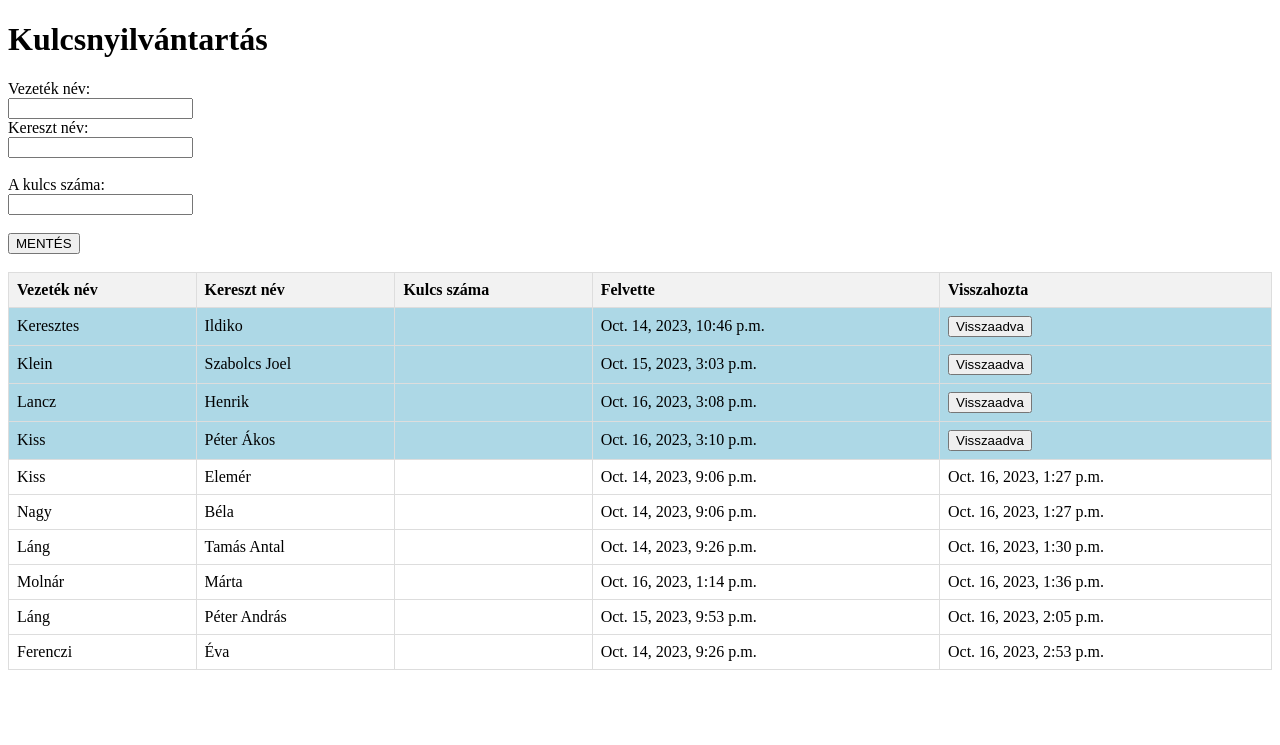
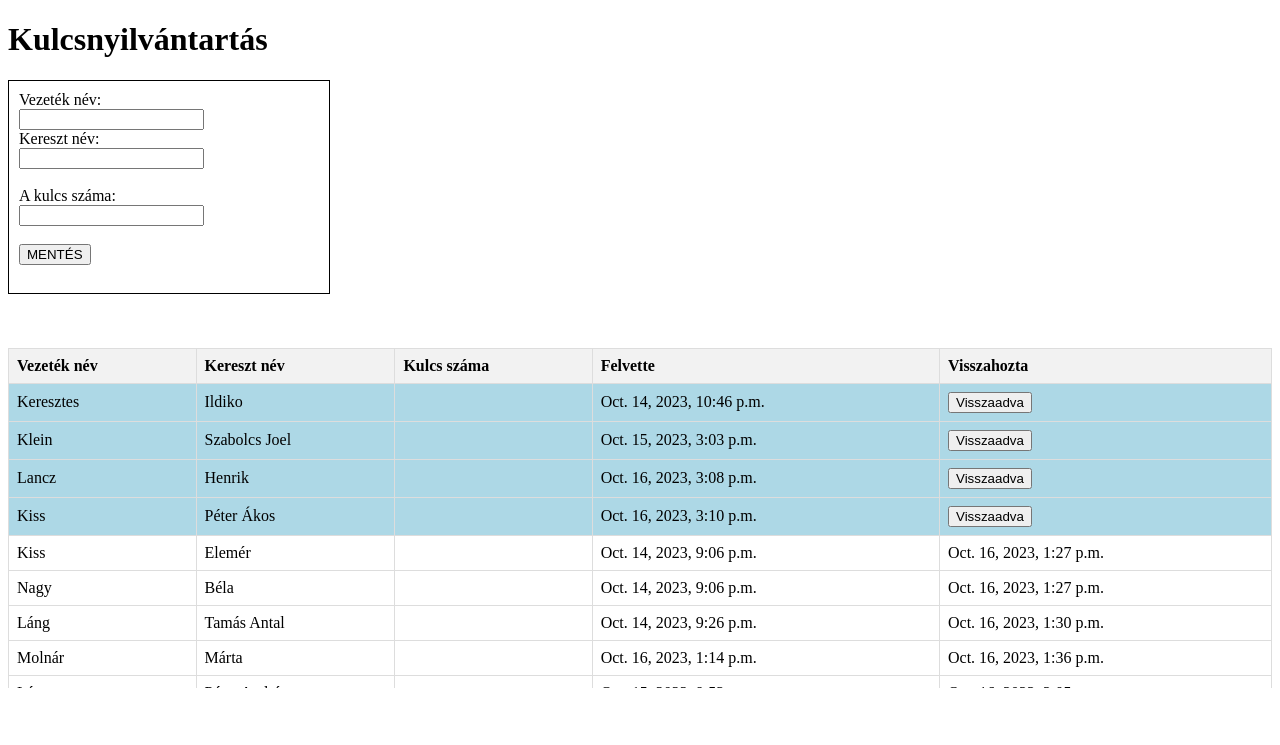
Before and after one commit to kobanya/KULCS_Django, a Django app: page / in a window 1280 px wide. Shown: the top 745 px of the page. Run offline with Django 4.2, Linux system fonts and the light colour scheme; data comes from the database, SQL or seed files in the repository; both versions use the stored data as it was after the commit.

Commit message:
Görgethető táblázat fix fejléccel

```diff
--- a/_core/views.py
+++ b/_core/views.py
@@ -13,15 +13,14 @@ def mentes(request):
         kereszt_nev = request.POST.get('kereszt_nev')
         kulcs_szam = request.POST.get('kulcs_szam')
 
-        # Ellenőrizze, hogy az összes szükséges adat rendelkezésre áll
+        # Ellenőrzés
         if vezetek_nev and kereszt_nev and kulcs_szam:
-            # Hozzon létre egy új objektumot és mentsen az adatbázisba
+            # Új objektum és mentés
             Nyilvantartas.objects.create(vezetek_nev=vezetek_nev, kereszt_nev=kereszt_nev, kulcs_szam=kulcs_szam)
 
-    # Visszairányítás a főoldalra
     return redirect('kezdolap')
 def visszaadva(request, nyilvantartas_id):
     nyilvantartas = Nyilvantartas.objects.get(pk=nyilvantartas_id)
-    nyilvantartas.visszaadva = timezone.now()  # Beállítjuk az aktuális időpontra
+    nyilvantartas.visszaadva = timezone.now()  # aktuális időpont
     nyilvantartas.save()
     return redirect('kezdolap')  # Visszairányítjuk a főoldalra
--- a/templates/index.html
+++ b/templates/index.html
@@ -4,6 +4,12 @@
     <meta charset="UTF-8">
     <title>FŐOLDAL</title>
     <style>
+        .table-container {
+            width: 100%;
+            overflow: auto;
+            max-height: 340px;
+        }
+
         table {
             border-collapse: collapse;
             width: 100%;
@@ -17,13 +23,22 @@
 
         th {
             background-color: #f2f2f2;
+            position: sticky;
+            top: 0;
+            z-index: 1;
+        }
+
+        .ujadat-div {
+            border: 1px solid #000;
+            padding: 10px;
+            width: 300px;
         }
     </style>
 </head>
 <body>
     <h1>Kulcsnyilvántartás</h1>
 
-  <div>
+    <div class="ujadat-div">
         <form method="post" action="{% url 'mentes' %}">
             {% csrf_token %}
             <label for="vezetek_nev"> Vezeték név: </label>
@@ -42,8 +57,9 @@
             <br> <br>
         </form>
     </div>
+    <BR> <BR> <BR>
 
-  <div>
+    <div class="table-container">
         <table>
             <thead>
                 <tr>
@@ -56,9 +72,7 @@
             </thead>
             <tbody>
                 {% for item in nyilvantartas %}
-<tr {% if item.visszaadva%} style="background-color: white;"
-    {% else %} style="background-color: lightblue;"{% endif %}>
-
+                <tr {% if item.visszaadva %} style="background-color: white;" {% else %} style="background-color: lightblue;" {% endif %}>
                     <td>{{ item.vezetek_nev }}</td>
                     <td>{{ item.kereszt_nev }}</td>
                     <td>{{ item.kulcs_szama }}</td>
```
Also changed, not shown: db.sqlite3. Lines whose indentation alone changed are shown as unchanged.
